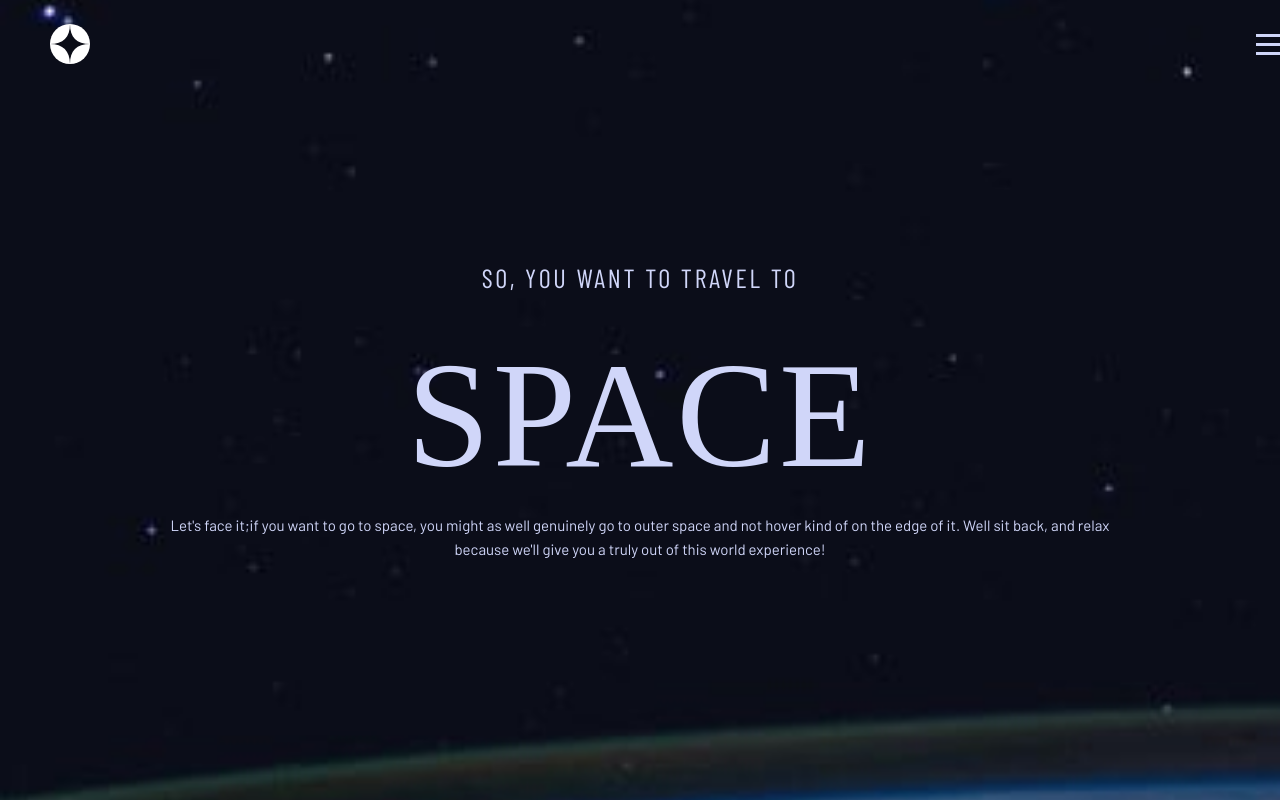
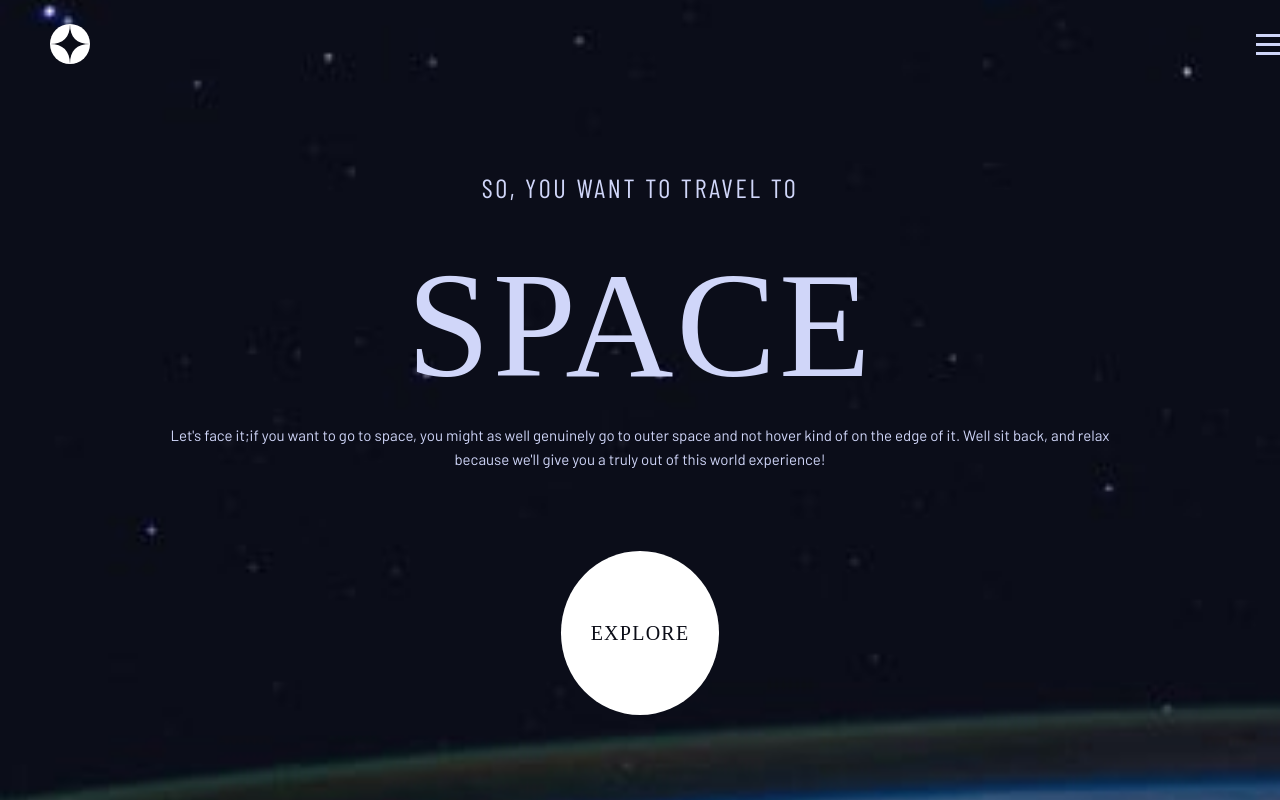
Before and after one commit to jjalbuenacabuyao/space-tourism, a React (Vite) app: page / in a window 1280 px wide. Built offline with nearby package versions, Linux system fonts and the light colour scheme; a web font is replaced by a local one.

Commit message:
used flex

```diff
--- a/src/components/Hero.jsx
+++ b/src/components/Hero.jsx
@@ -1,10 +1,12 @@
 import React from "react";
 import HeroText from "./HeroText";
+import Button from "./Button";
 
 const Hero = () => {
   return (
-    <main className="bg-home-mobile min-h-screen grid place-items-center px-home-hero bg-no-repeat bg-cover bg-center bg-fixed">
+    <main className="bg-home-mobile min-h-screen flex flex-col items-center justify-center px-home-hero bg-no-repeat bg-cover bg-center bg-fixed gap-20 pt-28 pb-12">
       <HeroText />
+      <Button />
     </main>
   );
 };
```
